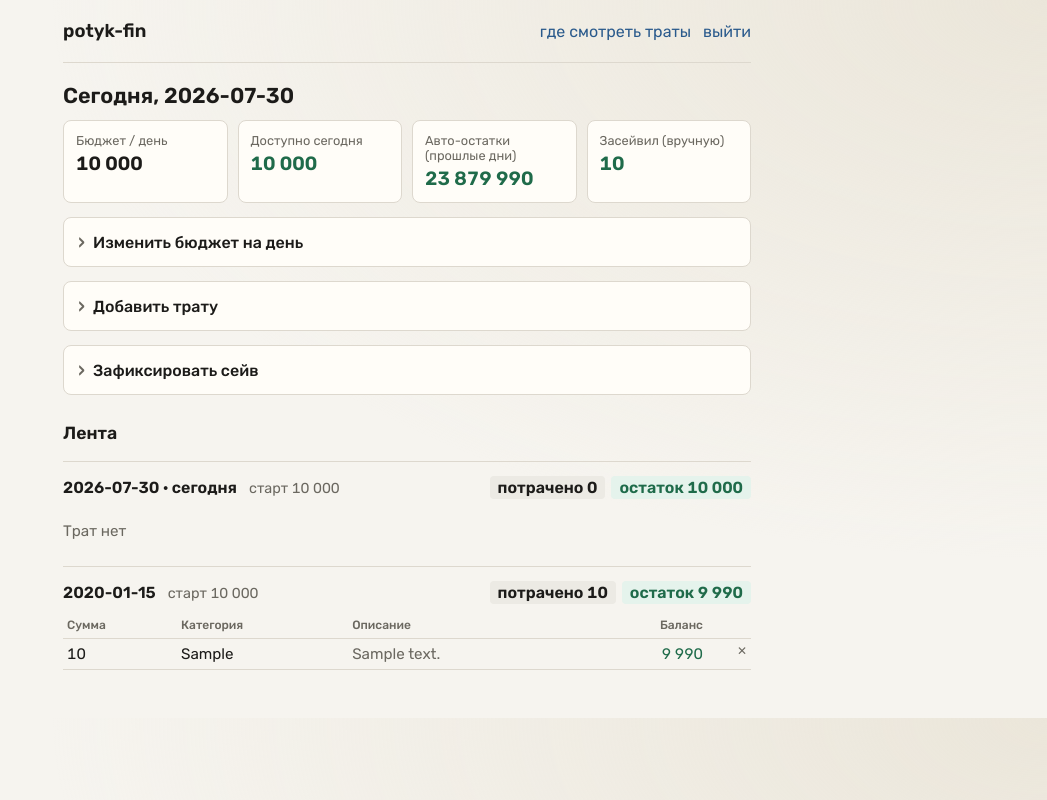
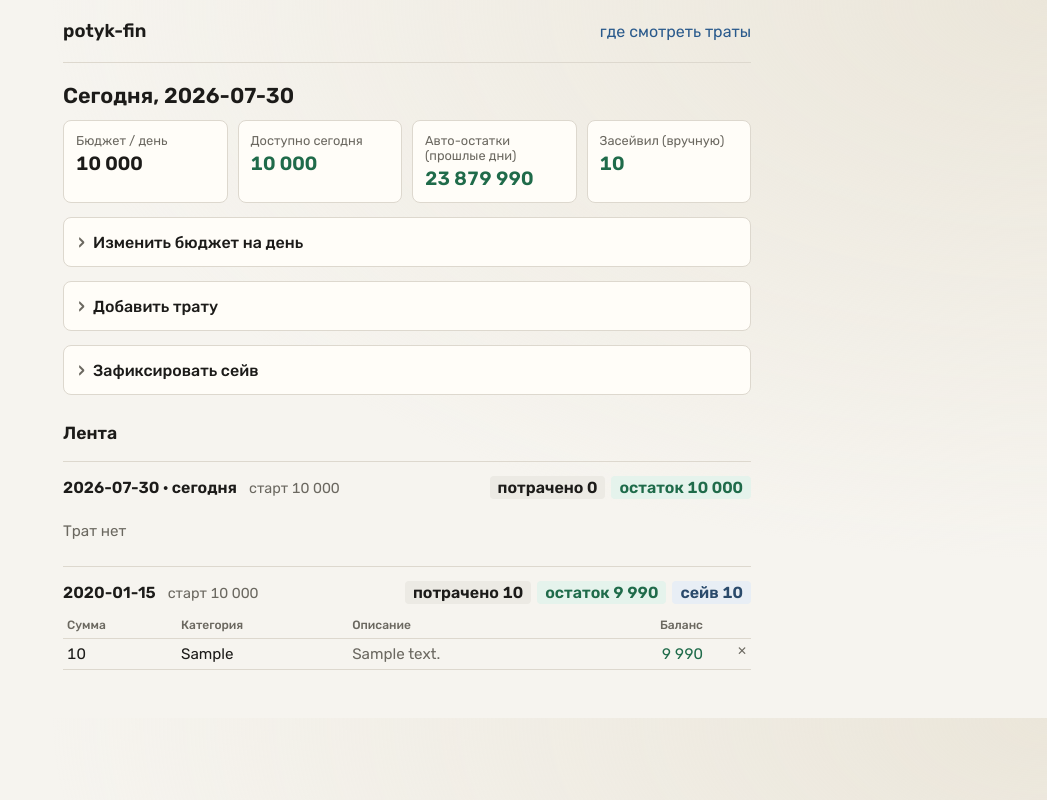
Before and after one commit to potykion/potyk-fin, a Flask app: page / in a window 1280 px wide. Shown: the whole page, without its empty margins (233-1280 px from the left). Run offline with Flask 3, Linux system fonts and the light colour scheme; a user stored in the database is signed in; tables that the repository leaves empty hold one stand-in row (values such as "Sample post").

Commit message:
feat: улучшения по фиксации: копирование остатка в форму + вывод сейва

```diff
--- a/budget.py
+++ b/budget.py
@@ -26,6 +26,7 @@ class DayState:
     end_balance: int = 0
     eod_remainder: int = 0
     carry_out: int = 0
+    saved: int = 0
 
 
 def compute_days(
@@ -33,10 +34,18 @@ def compute_days(
     daily_budget: int,
     *,
     today: date | None = None,
+    extra_dates: Sequence[date] | None = None,
 ) -> list[DayState]:
     """Compute daily balances with overspend carry to the next calendar day."""
     today = today or date.today()
-    if not expenses:
+    by_date: dict[date, list] = {}
+    for expense in expenses:
+        by_date.setdefault(expense.date, []).append(expense)
+
+    anchors = set(by_date)
+    if extra_dates:
+        anchors.update(extra_dates)
+    if not anchors:
         return [
             DayState(
                 date=today,
@@ -48,12 +57,8 @@ def compute_days(
             )
         ]
 
-    by_date: dict[date, list] = {}
-    for expense in expenses:
-        by_date.setdefault(expense.date, []).append(expense)
-
-    start = min(by_date)
-    end = max(today, max(by_date))
+    start = min(anchors)
+    end = max(today, max(anchors))
 
     days: list[DayState] = []
     carry = 0
--- a/main.py
+++ b/main.py
@@ -97,7 +97,17 @@ def create_app() -> Flask:
             select(Expense.category).distinct().order_by(Expense.category)
         ).all()
 
-        days = compute_days(expenses, settings.daily_budget)
+        days = compute_days(
+            expenses,
+            settings.daily_budget,
+            extra_dates=[s.date for s in savings],
+        )
+        saved_by_date: dict[date, int] = {}
+        for s in savings:
+            saved_by_date[s.date] = saved_by_date.get(s.date, 0) + s.amount
+        for d in days:
+            d.saved = saved_by_date.get(d.date, 0)
+
         days_desc = list(reversed(days))
         today = date.today()
         today_state = next((d for d in days if d.date == today), None)
@@ -105,7 +115,9 @@ def create_app() -> Flask:
         auto_remainder_total = sum(d.eod_remainder for d in days if d.date < today)
 
         visible_days = [
-            d for d in days_desc if d.expenses or d.date == today or d.carry_in or d.carry_out
+            d
+            for d in days_desc
+            if d.expenses or d.date == today or d.carry_in or d.carry_out or d.saved
         ]
 
         if budget_form is None:
--- a/templates/_base.html
+++ b/templates/_base.html
@@ -296,9 +296,26 @@
             color: var(--ok);
         }
 
+        .day-head .badge.ok[data-amount] {
+            cursor: pointer;
+            border: none;
+            font: inherit;
+            font-weight: 600;
+            font-variant-numeric: tabular-nums;
+        }
+
+        .day-head .badge.ok[data-amount]:hover {
+            filter: brightness(0.97);
+        }
+
         .day-head .badge.bad {
             background: var(--bad-bg);
             color: var(--bad);
+        }
+
+        .day-head .badge.saved {
+            background: #e8eef5;
+            color: #2a4a6b;
         }
         table {
             width: 100%;
@@ -356,7 +373,6 @@
     <a href="https://www.tbank.ru/mybank/operations/" target="_blank" rel="noopener noreferrer">
         где смотреть траты
     </a>
-    <a href="{{ url_for('logout') }}">выйти</a>
     {% endif %}
 </header>
 <hr>
--- a/templates/index.html
+++ b/templates/index.html
@@ -99,6 +99,21 @@
       save(next);
     });
   });
+
+  document.querySelectorAll(".badge.ok[data-amount]").forEach((el) => {
+    el.addEventListener("click", () => {
+      const panel = document.querySelector('details[data-panel="saving"]');
+      if (!panel) return;
+      panel.open = true;
+      const form = panel.querySelector("form");
+      if (!form) return;
+      const amount = form.querySelector('[name="amount"]');
+      const date = form.querySelector('[name="date"]');
+      if (amount) amount.value = el.dataset.amount;
+      if (date) date.value = el.dataset.date;
+      panel.scrollIntoView({ behavior: "smooth", block: "nearest" });
+    });
+  });
 })();
 </script>
 {% endblock %}
--- a/templates/partials/_day.html
+++ b/templates/partials/_day.html
@@ -10,7 +10,15 @@
             {% if day.end_balance < 0 %}
             <span class="badge bad">долг {{ day.carry_out | rub }}</span>
             {% else %}
-            <span class="badge ok">остаток {{ day.eod_remainder | rub }}</span>
+            <button type="button" class="badge ok"
+                    data-amount="{{ day.eod_remainder }}"
+                    data-date="{{ day.date.isoformat() }}"
+                    title="Заполнить в «Зафиксировать сейв»">
+                остаток {{ day.eod_remainder | rub }}
+            </button>
+            {% endif %}
+            {% if day.saved %}
+            <span class="badge saved">сейв {{ day.saved | rub }}</span>
             {% endif %}
         </span>
     </div>
```
